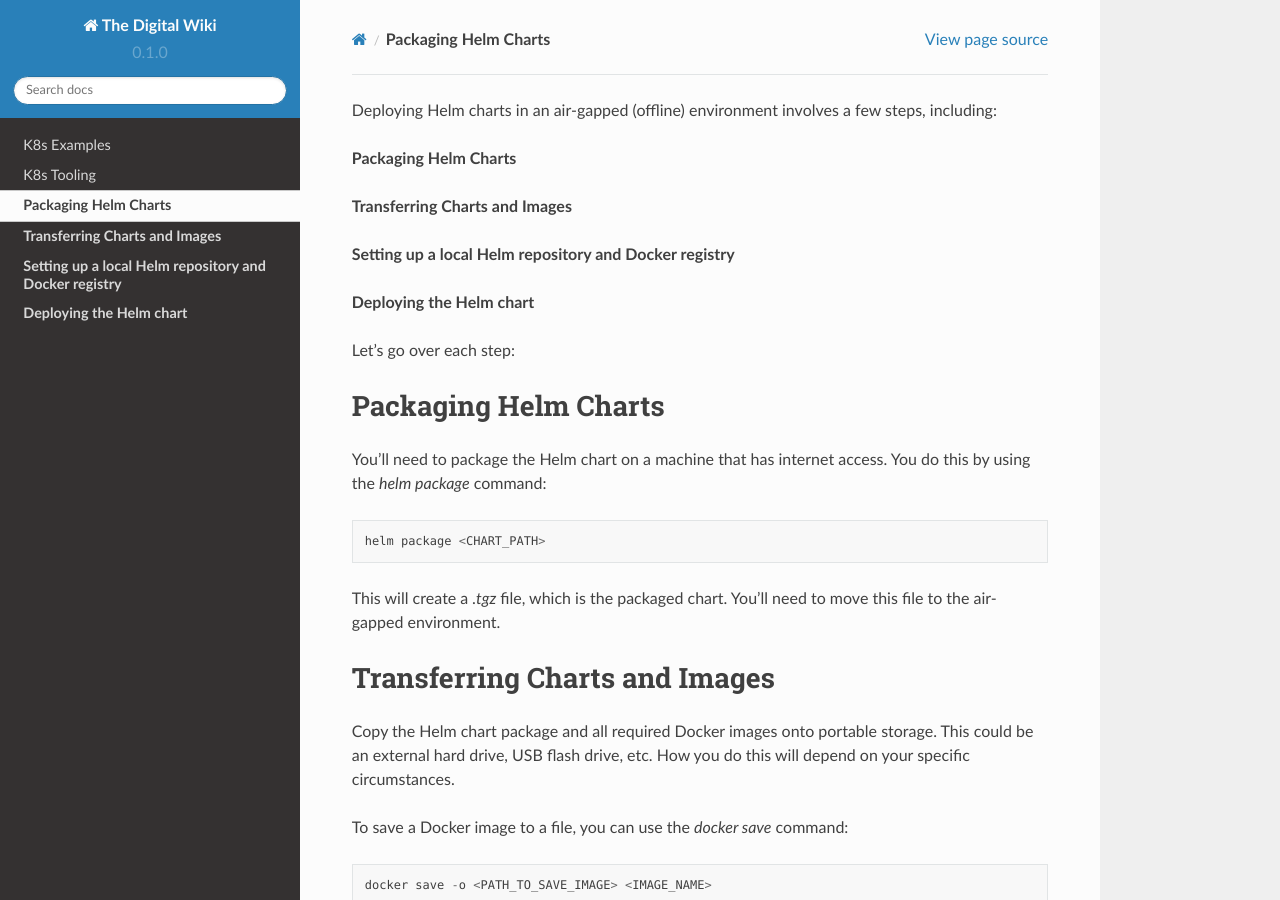
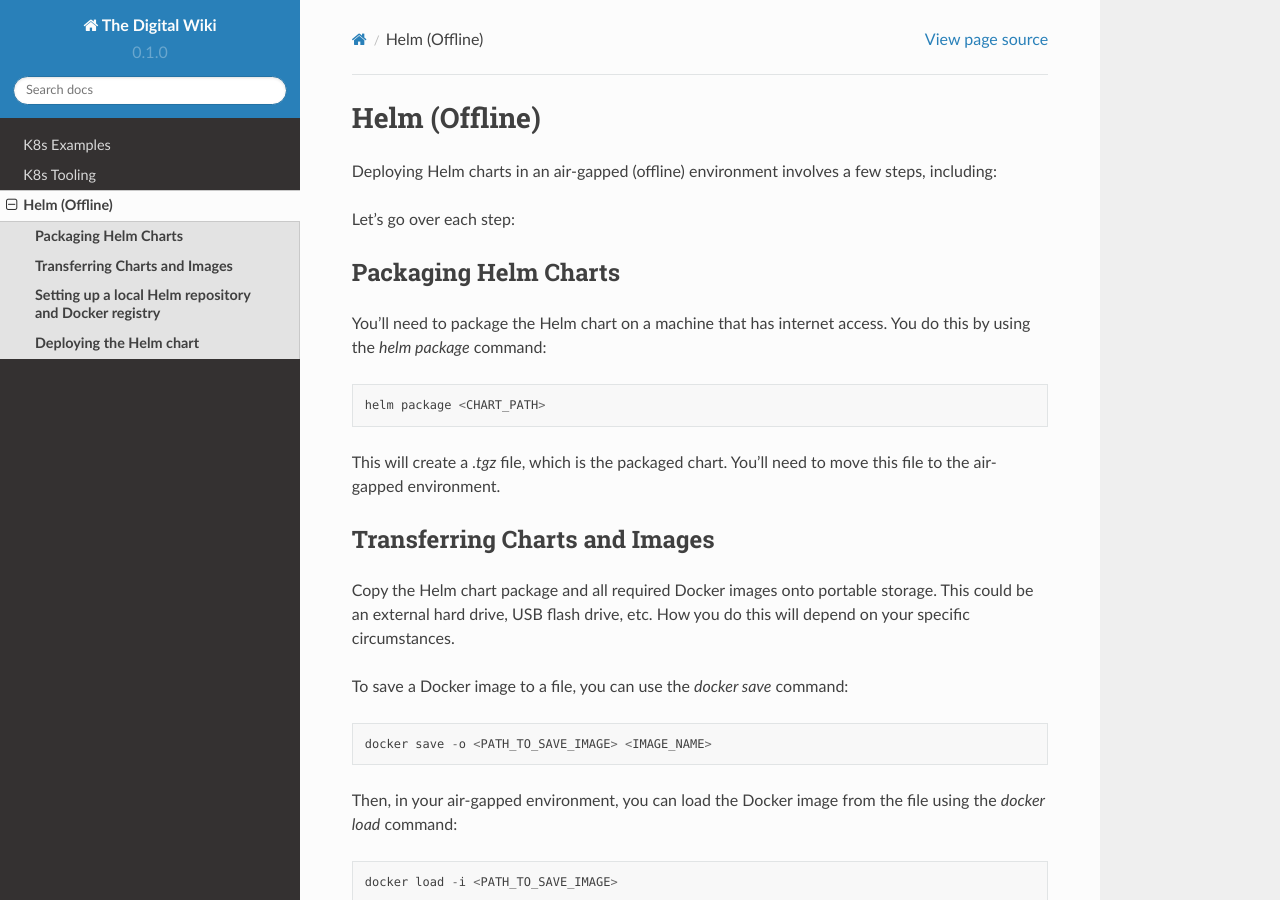
Before and after one commit to digital951/readthedocs, a Sphinx documentation site: the page built from docs/source/helm.rst, in a window 1280 px wide and 900 px high. Built offline with Sphinx 7.4.7 and the Read the Docs theme 2.0.0, drawn with Linux system fonts in a browser that asks for light colours.

Commit message:
Edited Helm Wiki

```diff
--- a/docs/source/helm.rst
+++ b/docs/source/helm.rst
@@ -1,9 +1,7 @@
+Helm (Offline)
+=====
+
 Deploying Helm charts in an air-gapped (offline) environment involves a few steps, including:
-
-1. **Packaging Helm Charts**
-2. **Transferring Charts and Images**
-3. **Setting up a local Helm repository and Docker registry**
-4. **Deploying the Helm chart**
 
 Let's go over each step:
 
```
